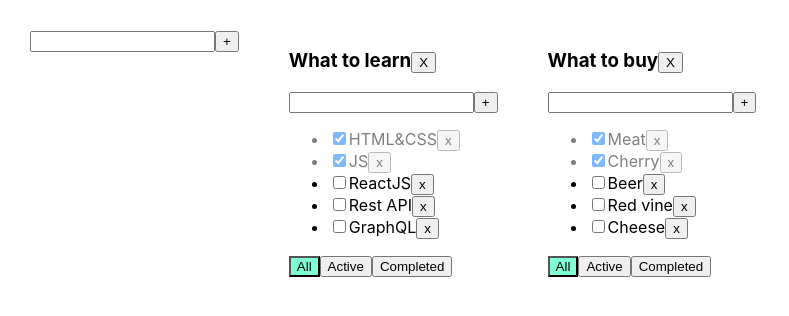
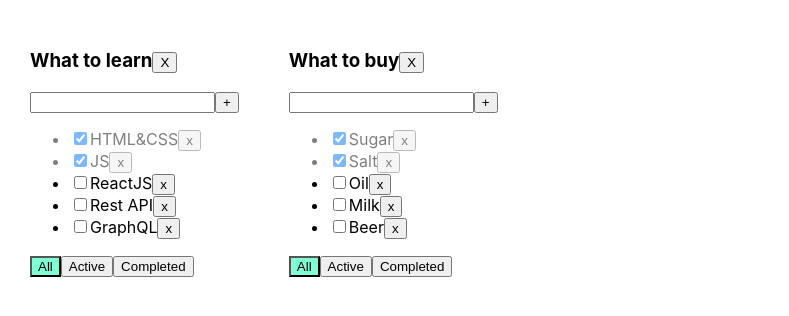
Before and after one commit to naumyshev/ToDo, a React (Create React App) app: page / in a window 1280 px wide. Shown: the top 316 px of the page, without its empty margins (0-789 px from the left). Built offline with nearby package versions, Linux system fonts and the light colour scheme.

Commit message:
completed #05

```diff
--- a/package.json
+++ b/package.json
@@ -3,11 +3,8 @@
   "version": "0.1.0",
   "private": true,
   "dependencies": {
-    "@emotion/react": "^11.7.1",
-    "@emotion/styled": "^11.6.0",
-    "@material-ui/core": "^5.0.0-beta.5",
+    "@material-ui/core": "^4.12.3",
     "@material-ui/icons": "^4.11.2",
-    "@material-ui/styled-engine-sc": "^5.0.0-beta.5",
     "@testing-library/jest-dom": "^4.2.4",
     "@testing-library/react": "^9.3.2",
     "@testing-library/user-event": "^7.1.2",
--- a/src/AddItemForm.tsx
+++ /dev/null
@@ -1,44 +0,0 @@
-import React, {ChangeEvent, KeyboardEvent, useState} from 'react';
-
-type AddItemFormPropsType = {
-    addItem: (newTitle: string) => void
-}
-
-export const AddItemForm = (props: AddItemFormPropsType) => {
-
-    const [title, setTitle] = React.useState("")
-    const [error, setError] = React.useState<string | null>(null)
-
-    const onChangeHandler = (e: ChangeEvent<HTMLInputElement>) => {
-        setTitle(e.currentTarget.value)
-    }
-
-    const addItem = () => {
-        const newTitle = title.trim()
-        if (newTitle !== "") {
-            props.addItem(newTitle);
-            setTitle("");
-        } else {
-            setError("Title is required");
-        }
-    }
-
-    const onKeyPressHandler = (e: KeyboardEvent<HTMLInputElement>) => {
-        setError(null);
-        if (e.key === "Enter") {
-            addItem();
-        }
-    }
-
-    return (
-        <div>
-            <input value={title}
-                   onChange={onChangeHandler}
-                   onKeyPress={onKeyPressHandler}
-                   className={error ? "error" : ""}
-            />
-            <button onClick={addItem}>+</button>
-            {error && <div className="error-message">{error}</div>}
-        </div>
-    );
-};
--- a/src/App.tsx
+++ b/src/App.tsx
@@ -2,132 +2,110 @@ import React, {useState} from 'react';
 import './App.css';
 import {TaskType, Todolist} from './Todolist';
 import {v1} from 'uuid';
-import {AddItemForm} from "./AddItemForm";
 
 export type FilterValuesType = "all" | "active" | "completed";
 
-type TodolistsType = {
+type TodolistType = {
     id: string
     title: string
     filter: FilterValuesType
+    // tasks: any
 }
 
-type TasksType = {
-    [key: string]: Array<TaskType>
+type TaskStateType = {
+    [todolistID: string]: Array<TaskType>
 }
-// c - create
-// r - read
-// u - update
-// d - delete
-
 
 function App() {
-
     //BLL:
 
-    const todolistID1 = v1();
-    const todolistID2 = v1();
+    const todolistID_1 = v1()
+    const todolistID_2 = v1()
 
-    const [todolists, setTodolists] = useState<Array<TodolistsType>>([
-        {id: todolistID1, title: 'What to learn', filter: 'all'},
-        {id: todolistID2, title: 'What to buy', filter: 'all'},
+    const [todolists, setTodolists] = useState<Array<TodolistType>>([
+        {id: todolistID_1, title: "What to learn", filter: 'all'},
+        {id: todolistID_2, title: "What to buy", filter: 'all'}
     ])
 
-    const [tasks, setTasks] = useState<TasksType>({
-        [todolistID1]: [
+    const [tasks, setTasks] = useState<TaskStateType>({
+        [todolistID_1]: [
             {id: v1(), title: "HTML&CSS", isDone: true},
             {id: v1(), title: "JS", isDone: true},
             {id: v1(), title: "ReactJS", isDone: false},
             {id: v1(), title: "Rest API", isDone: false},
-            {id: v1(), title: "GraphQL", isDone: false},
+            {id: v1(), title: "GraphQL", isDone: false}
         ],
-        [todolistID2]: [
-            {id: v1(), title: "Meat", isDone: true},
-            {id: v1(), title: "Cherry", isDone: true},
-            {id: v1(), title: "Beer", isDone: false},
-            {id: v1(), title: "Red vine", isDone: false},
-            {id: v1(), title: "Cheese", isDone: false},
+        [todolistID_2]: [
+            {id: v1(), title: "Sugar", isDone: true},
+            {id: v1(), title: "Salt", isDone: true},
+            {id: v1(), title: "Oil", isDone: false},
+            {id: v1(), title: "Milk", isDone: false},
+            {id: v1(), title: "Beer", isDone: false}
         ]
-    });
+    })
 
 
-    const ID = 'nn'
-    const test = {
-        [ID]: ['Denis']
-    }
-    console.log(test[ID])
+    function removeTask(taskID: string, todolistID: string) {
 
-    function removeTask(todolistID: string, id: string) {
-        setTasks({...tasks, [todolistID]: tasks[todolistID].filter(t => t.id !== id)})
-    }
-    const removeTodolist = (todolistID: string) => {
-        setTodolists(todolists.filter(el => el.id !== todolistID))
-        delete tasks[todolistID]
-    }
-    function addTask(todolistID: string, title: string) {
-
-        const newTask = {id: v1(), title: title, isDone: false};
-        setTasks({...tasks, [todolistID]: [newTask, ...tasks[todolistID]]})
-
-        // let task = {id: v1(), title: title, isDone: false};
-        // let newTasks = [task, ...tasks];
-        // setTasks(newTasks);
-    }
-    function changeStatus(todolistID: string, taskId: string, isDone: boolean) {
-        setTasks({...tasks, [todolistID]: tasks[todolistID].map(el => el.id === taskId ? {...el, isDone} : el)})
-    }
-    function changeFilter(todolistID: string, value: FilterValuesType) {
-        setTodolists(todolists.map(el => el.id === todolistID ? {...el, filter: value} : el))
-    }
-    const addNewTodolist = (newTodolistTitle: string) => {
-        const newTodolistID = v1()
-        setTodolists([...todolists, {id: newTodolistID, title: newTodolistTitle, filter: "all"}])
-        setTasks({...tasks, [newTodolistID]: []})
+        const filteredTasks = tasks[todolistID].filter(t => t.id != taskID);
+        setTasks({...tasks, [todolistID]: filteredTasks})
     }
 
-    const changeTaskTitle = (todolistID: string, id: string, title: string) => {
-        setTasks({...tasks, [todolistID]: tasks[todolistID].map(t => t.id === id ? {...t, title: title} : t)})
+    function addTask(title: string, todolistID: string) {
+        const newTask = {id: v1(), title: title, isDone: false}
+        setTasks({...tasks, [todolistID]: [newTask, ...tasks[todolistID]]})
     }
 
-    const changeTodolistTitle = (todolistID: string, title: string) => {
-        setTodolists(todolists.map(tl => tl.id === todolistID ? {...tl, title: title} : tl))
+    function changeStatus(taskId: string, isDone: boolean, todolistID: string) {
+        setTasks({
+            ...tasks,
+            [todolistID]: tasks[todolistID]
+                .map(t => t.id === taskId ? {...t, isDone} : t)
+        })
     }
 
-    // UI:
-    return (
-        <div className="App">
-            <AddItemForm addItem={addNewTodolist}/>
-            {
-                todolists.map(el => {
+    function changeFilter(filter: FilterValuesType, todolistID: string) {
+        setTodolists(todolists.map(tl => tl.id === todolistID ? {...tl, filter} : tl))
+    }
 
-                    let tasksForTodolist = tasks[el.id];
+    function removeTodolist(todolistID: string) {
+        setTodolists(todolists.filter(tl => tl.id !== todolistID))
+        const copyTasks = {...tasks}
+        delete tasks[todolistID]
+        setTasks(copyTasks)
+    }
 
-                    if (el.filter === "active") {
-                        tasksForTodolist = tasks[el.id].filter(t => !t.isDone);
+    const todolistComponents = todolists.map(tl => {
+
+        let tasksForTodolist = tasks[tl.id];
+
+        if (tl.filter === "active") {
+            tasksForTodolist = tasks[tl.id].filter(t => !t.isDone);
         }
-                    if (el.filter === "completed") {
-                        tasksForTodolist = tasks[el.id].filter(t => t.isDone);
+        if (tl.filter === "completed") {
+            tasksForTodolist = tasks[tl.id].filter(t => t.isDone);
         }
 
         return (
             <Todolist
-                            key={el.id}
-                            todolistID={el.id}
-                            title={el.title}
+                key={tl.id}
+                todolistID={tl.id}
+                title={tl.title}
                 tasks={tasksForTodolist}
                 removeTask={removeTask}
-                            removeTodolist={removeTodolist}
                 changeFilter={changeFilter}
                 addTask={addTask}
                 changeTaskStatus={changeStatus}
-                            filter={el.filter}
-                            changeTaskTitle={changeTaskTitle}
-                            changeTodolistTitle={changeTodolistTitle}
+                filter={tl.filter}
+                removeTodolist={removeTodolist}
             />
         )
-                })}
+    })
 
 
+    return (
+        <div className="App">
+            {todolistComponents}
         </div>
     );
 }
--- a/src/EditableSpan.tsx
+++ /dev/null
@@ -1,33 +0,0 @@
-import React, {ChangeEvent, FC, useState} from 'react';
-
-type EditableSpanPropsType = {
-    title: string
-    changeTitle: (title: string) => void
-}
-
-export const EditableSpan: FC<EditableSpanPropsType> = (props) => {
-
-    const [editMode, setEditMode] = React.useState<boolean>(false)
-    const [title, setTitle] = useState<string>(props.title)
-
-    const onEditMode = () => setEditMode(true)
-    const offEditMode = () => {
-        setEditMode(false)
-        props.changeTitle(title)
-    }
-
-    const onChangeHandler = (e: ChangeEvent<HTMLInputElement>) => {
-        setTitle(e.currentTarget.value)
-    }
-
-    return (
-        editMode
-            ? <input
-                value={title}
-                onChange={onChangeHandler}
-                onBlur={offEditMode}
-                autoFocus={true}
-              />
-            : <span onDoubleClick={onEditMode}>{props.title}</span>
-    );
-};
--- a/src/TodoList.tsx
+++ b/src/TodoList.tsx
@@ -1,7 +1,5 @@
-import React, {ChangeEvent} from 'react';
+import React, {ChangeEvent, KeyboardEvent, useState} from 'react';
 import {FilterValuesType} from './App';
-import {AddItemForm} from "./AddItemForm";
-import {EditableSpan} from "./EditableSpan";
 
 export type TaskType = {
     id: string
@@ -13,53 +11,69 @@ type PropsType = {
     todolistID: string
     title: string
     tasks: Array<TaskType>
-    removeTask: (todolistID: string, taskId: string) => void
+    filter: FilterValuesType
+    removeTask: (taskId: string, todolistId: string) => void
+    changeFilter: (value: FilterValuesType, todolistId: string) => void
+    addTask: (title: string, todolistId: string) => void
+    changeTaskStatus: (taskId: string, isDone: boolean, todolistId: string) => void
     removeTodolist: (todolistID: string) => void
-    changeFilter: (todolistID: string, value: FilterValuesType) => void
-    addTask: (todolistID: string, title: string) => void
-    changeTaskStatus: (todolistID: string, taskId: string, isDone: boolean) => void
-    filter: FilterValuesType
-    changeTaskTitle: (todolistID: string, id: string, title: string) => void
-    changeTodolistTitle: (todolistID: string, title: string) => void
+
 }
 
 export function Todolist(props: PropsType) {
 
-    const removeTodolistHandler = () => props.removeTodolist(props.todolistID)
+    let [title, setTitle] = useState("")
+    let [error, setError] = useState<string | null>(null)
 
-    const onFilterClickHandler = (filterValue: FilterValuesType) => props.changeFilter(props.todolistID, filterValue);
+    const addTask = () => {
+        if (title.trim() !== "") {
+            props.addTask(title.trim(), props.todolistID);
+            setTitle("");
+        } else {
+            setError("Title is required");
+        }
+    }
 
-    const addTaskToTodolist = (newTitle: string) => props.addTask(props.todolistID, newTitle)
+    const onChangeHandler = (e: ChangeEvent<HTMLInputElement>) => {
+        setTitle(e.currentTarget.value)
+    }
 
-    const changeTodolistTitle = (title: string) => props.changeTodolistTitle(props.todolistID, title)
+    const onKeyPressHandler = (e: KeyboardEvent<HTMLInputElement>) => {
+        setError(null);
+        if (e.key === "Enter") {
+            addTask();
+        }
+    }
 
-
+    const onAllClickHandler = () => props.changeFilter("all", props.todolistID);
+    const onActiveClickHandler = () => props.changeFilter("active", props.todolistID);
+    const onCompletedClickHandler = () => props.changeFilter("completed", props.todolistID);
 
 
     return <div>
-        <h3>
-            <EditableSpan title={props.title} changeTitle={changeTodolistTitle}/>
-            <button onClick={removeTodolistHandler}>X</button>
-        </h3>
-
-        <AddItemForm addItem={addTaskToTodolist}/>
-
+        <h3>{props.title}<button onClick={()=>props.removeTodolist(props.todolistID)}>X</button></h3>
+        <div>
+            <input value={title}
+                   onChange={onChangeHandler}
+                   onKeyPress={onKeyPressHandler}
+                   className={error ? "error" : ""}
+            />
+            <button onClick={addTask}>+</button>
+            {error && <div className="error-message">{error}</div>}
+        </div>
         <ul>
             {
                 props.tasks.map(t => {
-                    const onClickHandler = () => props.removeTask(props.todolistID, t.id)
+                    const onClickHandler = () => props.removeTask(t.id, props.todolistID)
                     const onChangeHandler = (e: ChangeEvent<HTMLInputElement>) => {
-                        props.changeTaskStatus(props.todolistID, t.id, e.currentTarget.checked);
+                        props.changeTaskStatus(t.id, e.currentTarget.checked, props.todolistID);
                     }
-
-                    const changeTaskTitle = (title: string) => props.changeTaskTitle(props.todolistID, t.id, title)
 
                     return <li key={t.id} className={t.isDone ? "is-done" : ""}>
                         <input type="checkbox"
                                onChange={onChangeHandler}
                                checked={t.isDone}/>
-                        <EditableSpan title={t.title} changeTitle={changeTaskTitle}/>
-                        {/*<span>{t.title}</span>*/}
+                        <span>{t.title}</span>
                         <button onClick={onClickHandler}>x</button>
                     </li>
                 })
@@ -67,14 +81,11 @@ export function Todolist(props: PropsType) {
         </ul>
         <div>
             <button className={props.filter === 'all' ? "active-filter" : ""}
-                    onClick={()=>onFilterClickHandler('all')}>All
-            </button>
+                    onClick={onAllClickHandler}>All</button>
             <button className={props.filter === 'active' ? "active-filter" : ""}
-                    onClick={()=>onFilterClickHandler('active')}>Active
-            </button>
+                onClick={onActiveClickHandler}>Active</button>
             <button className={props.filter === 'completed' ? "active-filter" : ""}
-                    onClick={()=>onFilterClickHandler('completed')}>Completed
-            </button>
+                onClick={onCompletedClickHandler}>Completed</button>
         </div>
     </div>
 }
```
Also changed, not shown: 1 other file (tests, documents, lock files or other folders). Lines whose indentation alone changed are shown as unchanged.
